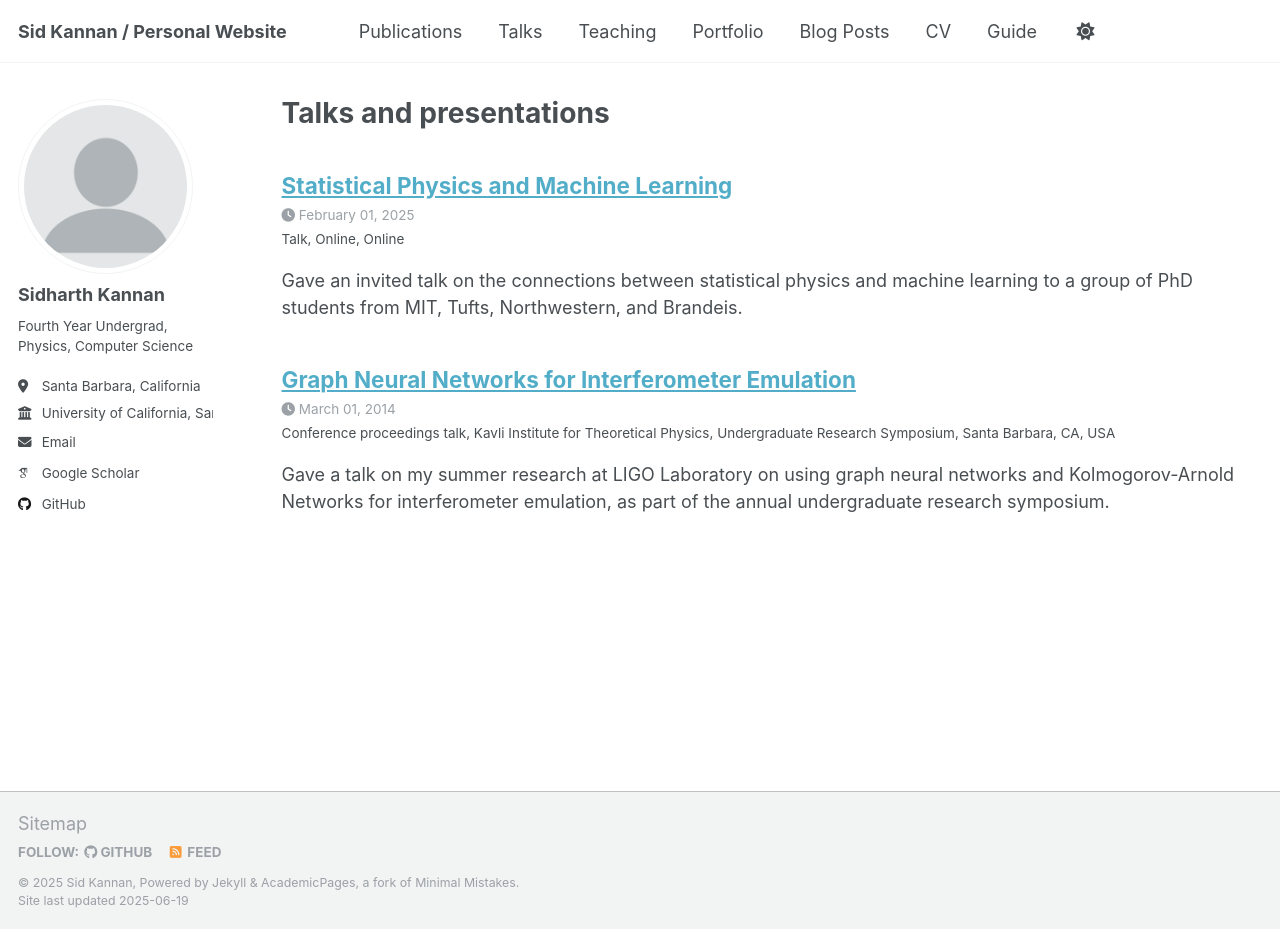
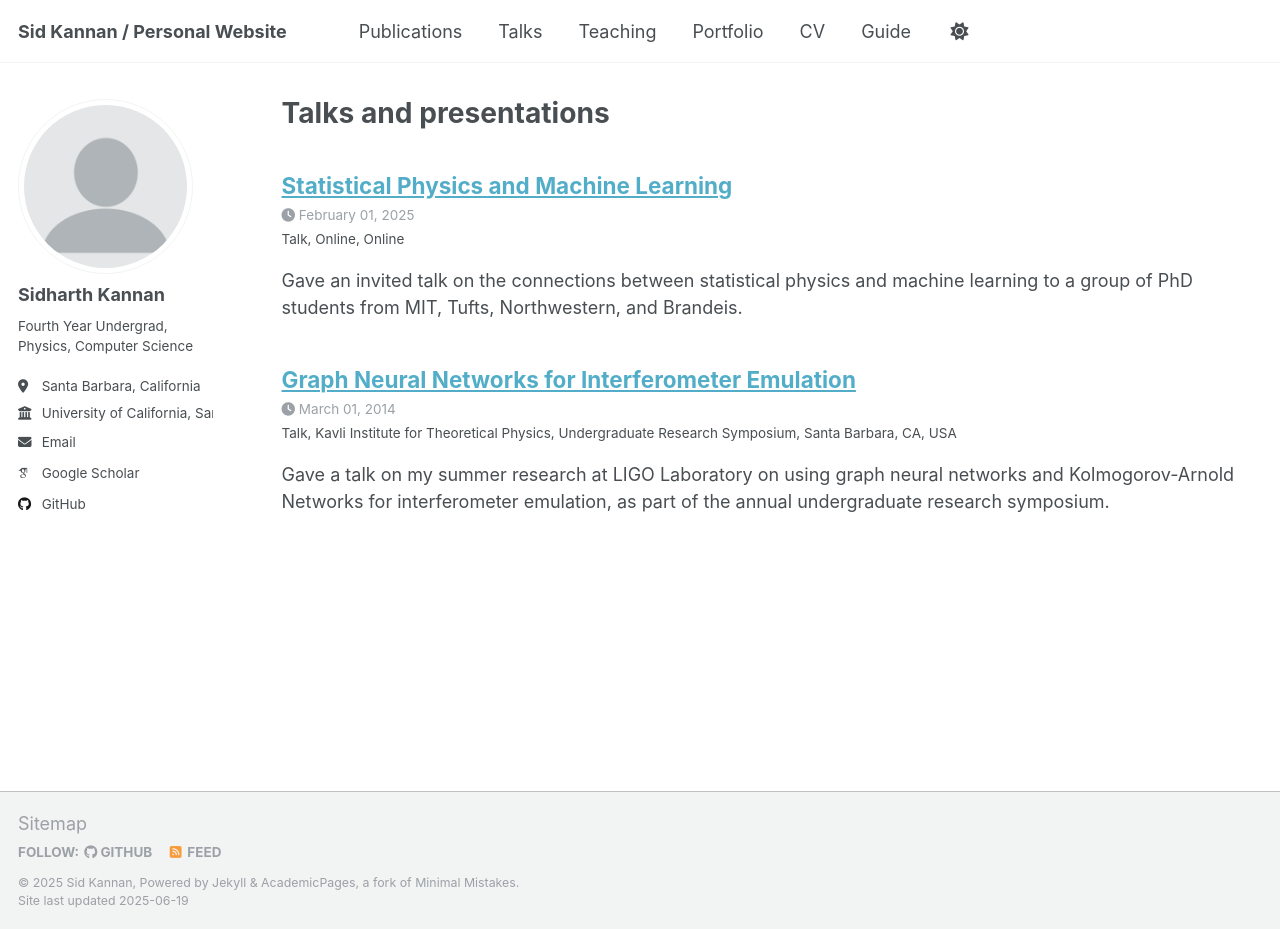
Before and after one commit to sidk2/sidk2.github.io, a Jekyll site: the page built from _pages/talks.html, in a window 1280 px wide and 929 px high. Built offline with Jekyll 4.4.1, drawn with Linux system fonts in a browser that asks for light colours; some web fonts are replaced.

Commit message:
talks, cv, etc

```diff
--- a/_data/navigation.yml
+++ b/_data/navigation.yml
@@ -20,8 +20,8 @@ main:
   - title: "Portfolio"
     url: /portfolio/
 
-  - title: "Blog Posts"
-    url: /year-archive/
+  # - title: "Blog Posts"
+  #   url: /year-archive/
 
   - title: "CV"
     url: /cv/
--- a/_talks/kitp_ligo.md
+++ b/_talks/kitp_ligo.md
@@ -1,7 +1,7 @@
 ---
 title: "Graph Neural Networks for Interferometer Emulation"
 collection: talks
-type: "Conference proceedings talk"
+type: "Talk"
 permalink: /talks/2014-03-01-talk-3
 venue: "Kavli Institute for Theoretical Physics, Undergraduate Research Symposium"
 date: 2014-03-01
```
